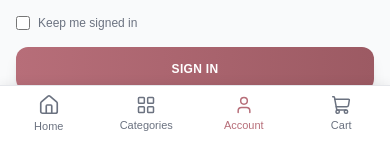
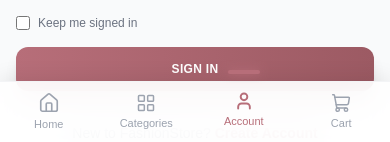
Before and after one commit to wptechguard-glitch/fashion-store, a React (Create React App) app: page /login in a window 390 px wide. Shown: the part 702-844 px from the top of the page. Built offline with nearby package versions, Linux system fonts and the light colour scheme.

Commit message:
Updated Navbar,BottomNav, Login, Register Footer and other components

```diff
--- a/src/components/BottomNav/BottomNav.jsx
+++ b/src/components/BottomNav/BottomNav.jsx
@@ -15,44 +15,50 @@ const BottomNav = () => {
     navigate(isLoggedIn ? "/profile" : "/login");
   };
 
+  const navItemClass = (active) =>
+    `relative flex-1 flex flex-col items-center justify-center py-2.5 gap-0.5 transition-all duration-300 ${
+      active ? "text-primary -translate-y-0.5" : "text-gray-400"
+    }`;
+
   return (
-    <div className="fixed bottom-0 left-0 right-0 bg-white border-t border-gray-200 shadow-[0_-2px_10px_rgba(0,0,0,0.06)] flex md:hidden z-50">
-      <Link
-        to="/"
-        className={`flex-1 flex flex-col items-center justify-center py-2 gap-0.5 ${
-          isActive("/") ? "text-primary" : "text-gray-500"
-        }`}>
-        <Home size={22} fill={isActive("/") ? "currentColor" : "none"} strokeWidth={isActive("/") ? 0 : 1.8} />
+    <div className="fixed bottom-0 left-0 right-0 bg-white/90 backdrop-blur-lg border-t border-gray-100 shadow-[0_-4px_20px_rgba(0,0,0,0.08)] flex md:hidden z-50">
+      <Link to="/" className={navItemClass(isActive("/"))}>
+        {isActive("/") && (
+          <span className="absolute -top-2.5 w-8 h-1 rounded-full bg-primary shadow-[0_0_8px_theme(colors.primary)]" />
+        )}
+        <Home
+          size={22}
+          fill={isActive("/") ? "currentColor" : "none"}
+          strokeWidth={isActive("/") ? 0 : 1.8}
+          className={isActive("/") ? "drop-shadow-[0_0_6px_rgba(0,0,0,0.15)]" : ""}
+        />
         <span className="text-[11px] font-medium">Home</span>
       </Link>
 
-      <Link
-        to="/category/all"
-        className={`flex-1 flex flex-col items-center justify-center py-2 gap-0.5 ${
-          isActive("/category/all") ? "text-primary" : "text-gray-500"
-        }`}>
-        <LayoutGrid size={20} strokeWidth={1.8} />
+      <Link to="/category/all" className={navItemClass(isActive("/category/all"))}>
+        {isActive("/category/all") && (
+          <span className="absolute -top-2.5 w-8 h-1 rounded-full bg-primary shadow-[0_0_8px_theme(colors.primary)]" />
+        )}
+        <LayoutGrid size={20} strokeWidth={isActive("/category/all") ? 2.3 : 1.8} />
         <span className="text-[11px] font-medium">Categories</span>
       </Link>
 
-      <button
-        onClick={handleAccountClick}
-        className={`flex-1 flex flex-col items-center justify-center py-2 gap-0.5 ${
-          isActive("/profile") || isActive("/login") ? "text-primary" : "text-gray-500"
-        }`}>
-        <User size={20} strokeWidth={1.8} />
+      <button onClick={handleAccountClick} className={navItemClass(isActive("/profile") || isActive("/login"))}>
+        {(isActive("/profile") || isActive("/login")) && (
+          <span className="absolute -top-2.5 w-8 h-1 rounded-full bg-primary shadow-[0_0_8px_theme(colors.primary)]" />
+        )}
+        <User size={20} strokeWidth={isActive("/profile") || isActive("/login") ? 2.3 : 1.8} />
         <span className="text-[11px] font-medium">Account</span>
       </button>
 
-      <Link
-        to="/cart"
-        className={`flex-1 flex flex-col items-center justify-center py-2 gap-0.5 relative ${
-          isActive("/cart") ? "text-primary" : "text-gray-500"
-        }`}>
+      <Link to="/cart" className={navItemClass(isActive("/cart"))}>
+        {isActive("/cart") && (
+          <span className="absolute -top-2.5 w-8 h-1 rounded-full bg-primary shadow-[0_0_8px_theme(colors.primary)]" />
+        )}
         <div className="relative">
-          <ShoppingCart size={20} strokeWidth={1.8} />
+          <ShoppingCart size={20} strokeWidth={isActive("/cart") ? 2.3 : 1.8} />
           {cartCount > 0 && (
-            <span className="absolute -top-1.5 -right-2 bg-gold text-black text-[9px] rounded-full w-3.5 h-3.5 flex items-center justify-center font-bold">
+            <span className="absolute -top-1.5 -right-2 bg-gold text-black text-[9px] rounded-full w-3.5 h-3.5 flex items-center justify-center font-bold shadow-[0_0_6px_theme(colors.gold)] animate-pulse">
               {cartCount}
             </span>
           )}
--- a/src/components/Navbar/Navbar.jsx
+++ b/src/components/Navbar/Navbar.jsx
@@ -36,7 +36,8 @@ const Navbar = () => {
     <nav className="sticky top-0 z-50 shadow-lg">
 
       {/* TOP BAR */}
-      <div className="bg-luxury text-primaryLight text-xs py-1.5 px-4 flex justify-between items-center">
+      <div className="bg-luxury text-primaryLight text-xs py-1.5 px-2 sm:px-4">
+        <div className="max-w-7xl mx-auto flex justify-between items-center">
           <p className="hidden sm:block">🚚 Free Delivery on orders above ₹499</p>
           <p className="block sm:hidden text-center w-full">🚚 Free Delivery above ₹499</p>
           <div className="hidden sm:flex gap-4">
@@ -44,9 +45,11 @@ const Navbar = () => {
             <a href="#" className="hover:text-gold transition">Help</a>
           </div>
         </div>
+      </div>
 
       {/* MAIN NAVBAR */}
       <div className="bg-gradient-to-r from-primary via-primaryDark to-luxury px-3 sm:px-4 py-2.5 sm:py-3">
+        <div className="max-w-7xl mx-auto">
           <div className="flex items-center gap-2 sm:gap-4">
 
             {/* MOBILE MENU BUTTON */}
@@ -177,6 +180,7 @@ const Navbar = () => {
             </button>
           </div>
         </div>
+      </div>
 
       {/* CATEGORY BAR - desktop */}
       <div className="bg-white border-b border-primaryLight hidden md:block shadow-sm">
```
Lines whose indentation alone changed are shown as unchanged.
